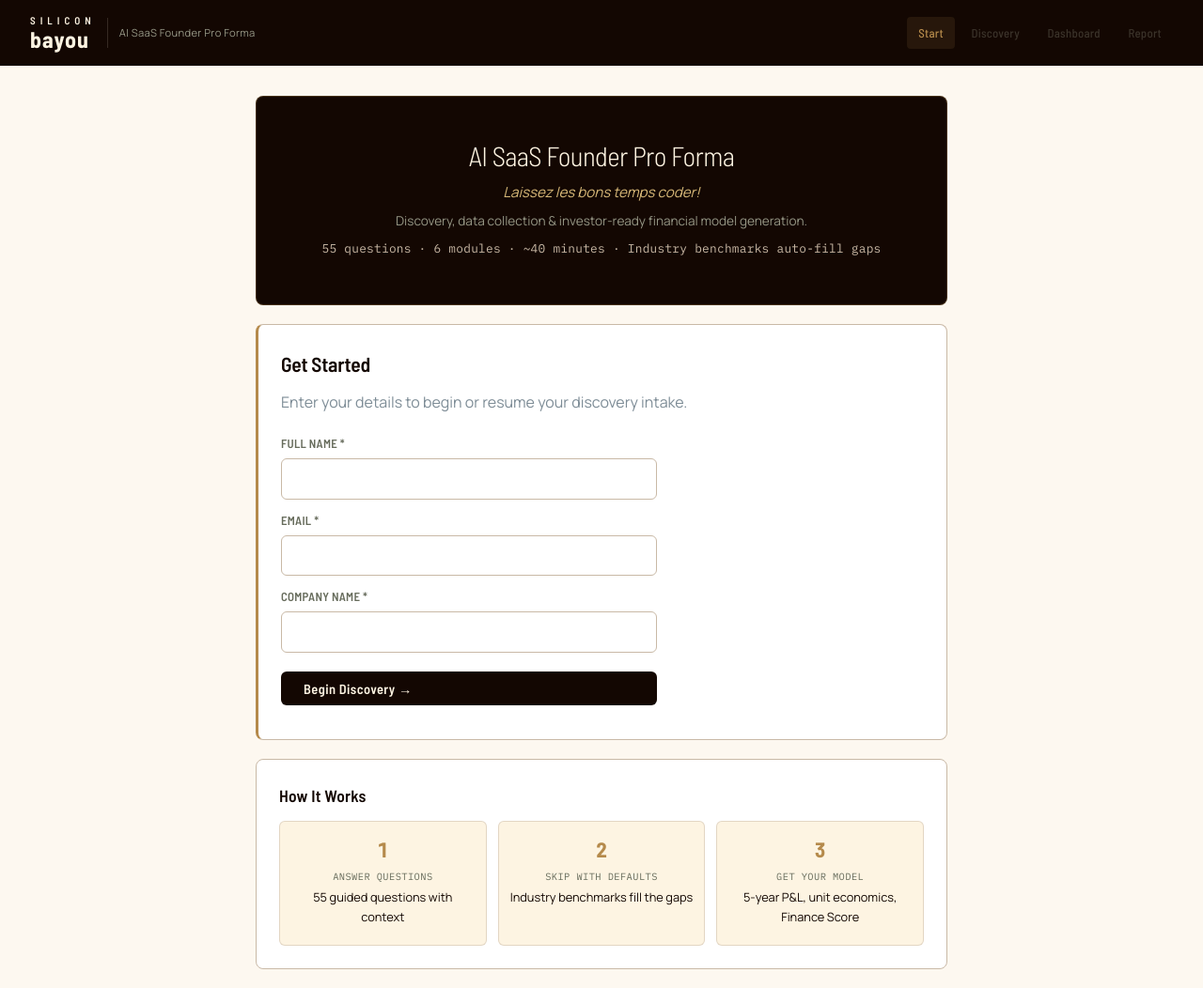
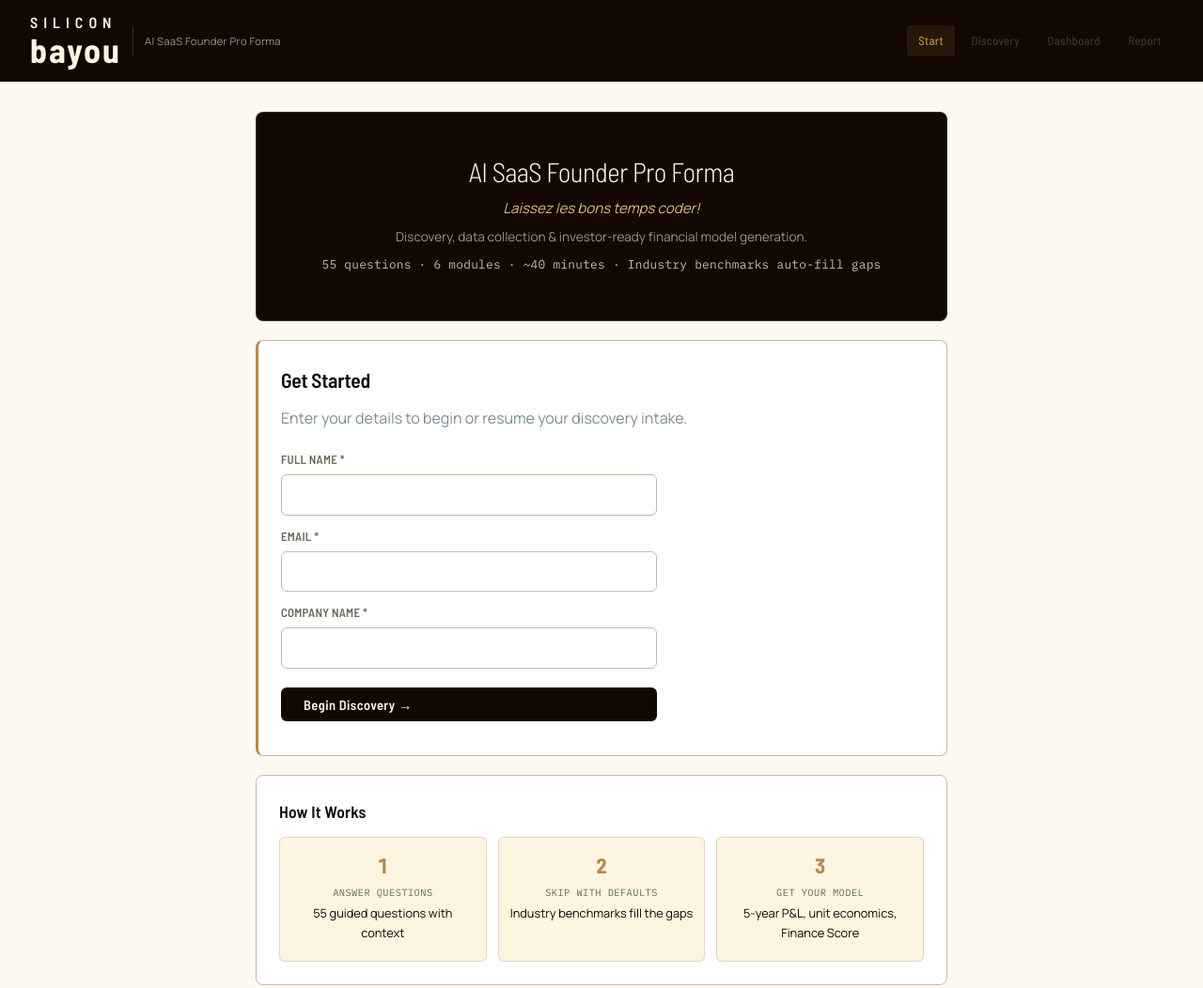
Before and after one commit to beckySB/SB-Pro-Forma, a website: page public/index.html in a window 1280 px wide. Shown: the top 1052 px of the page at 94% size. Drawn offline with Linux system fonts and the light colour scheme.

Commit message:
Make logo bigger — SILICON 16px, bayou 36px

```diff
--- a/public/index.html
+++ b/public/index.html
@@ -143,8 +143,8 @@
   <div class="header">
     <div class="header-brand">
       <div class="header-logo-text">
-        <div style="font-family:'Barlow Semi Condensed',sans-serif;font-size:11px;font-weight:600;letter-spacing:5px;color:var(--warm-cream);line-height:1;">SILICON</div>
-        <div style="font-family:'Barlow Semi Condensed',sans-serif;font-size:24px;font-weight:700;letter-spacing:1px;color:var(--warm-cream);line-height:1;margin-top:3px;">bayou</div>
+        <div style="font-family:'Barlow Semi Condensed',sans-serif;font-size:16px;font-weight:600;letter-spacing:6px;color:var(--warm-cream);line-height:1;">SILICON</div>
+        <div style="font-family:'Barlow Semi Condensed',sans-serif;font-size:36px;font-weight:700;letter-spacing:2px;color:var(--warm-cream);line-height:1;margin-top:3px;">bayou</div>
       </div>
       <div style="width:1px;height:32px;background:rgba(253,244,226,0.15);"></div>
       <span class="header-sub">AI SaaS Founder Pro Forma</span>
```
